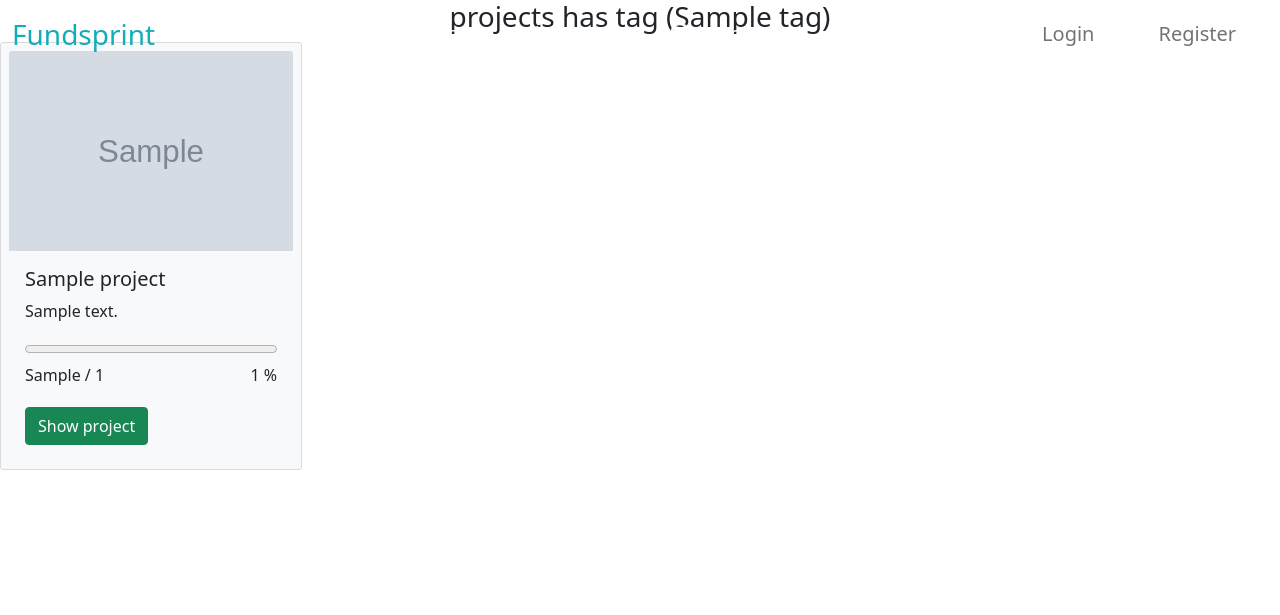
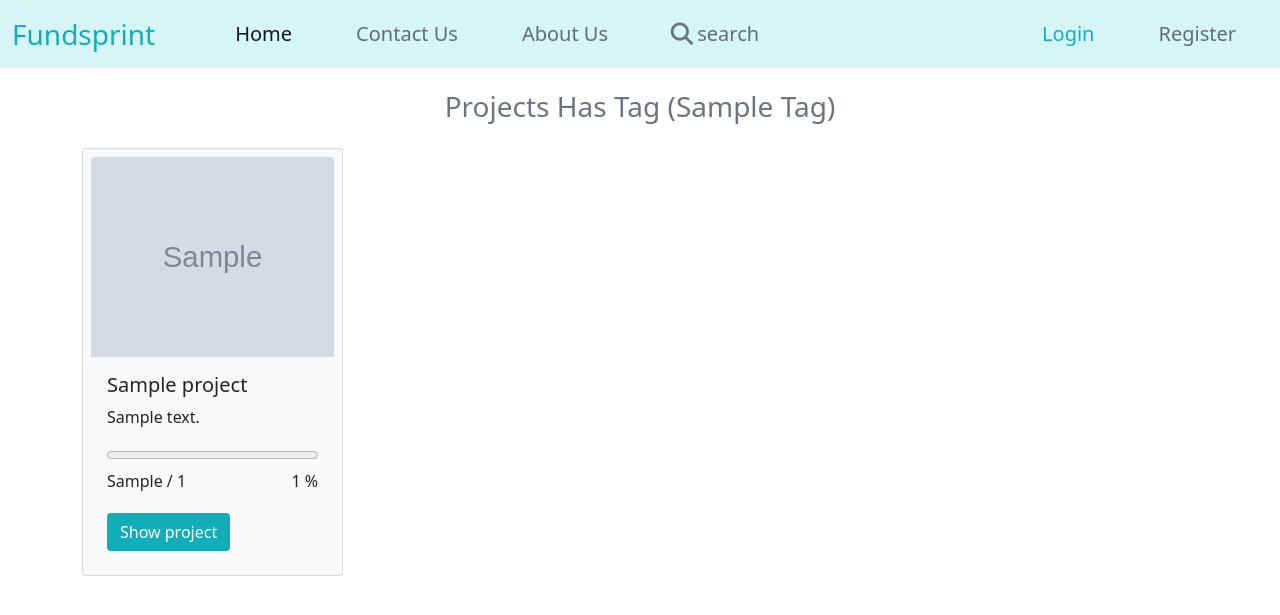
Before and after one commit to MohamedAbotalb/Crowd_Funding_System, a Django app: template apps/projects/templates/projects/tagged.html in a window 1280 px wide. Shown: the top 615 px of the page. Run offline with Django 5.2, Linux system fonts and the light colour scheme; the template is opened without the code that fills it: most values are stand-ins (such as "Sample title", 1, 10 or a date in 2020); grey boxes marked "Sample" are stand-in pictures.

Commit message:
tagged design

```diff
--- a/apps/projects/templates/projects/tagged.html
+++ b/apps/projects/templates/projects/tagged.html
@@ -4,12 +4,31 @@
 {% block title %} Tag | {{ tag }} {% endblock %}
 
 {% block navbar %}
-{% include 'layouts/navbar-2.html' %}
+{% include 'layouts/navbar.html' %}
 {% endblock %}
+{% block styles %}
 
+<style>
+    .margine{
+        margin-top: 90px;
+    }
+.btnsign{
+    color: aliceblue;
+    background-color: #012555;
+    border-color: #012555;
+}
+.btnsign:hover{
+     color: aliceblue;
+    background-color:#3dd0d8 ;
+    border-color: #3dd0d8;
+}
+
+</style>
+{% endblock %}
 {% block content %}
-<div class="row mb-2">
-    <h3 class="text-center">projects has tag ({{tag}})</h1>
+<div class="container margine">
+    <div class="row mb-2">
+    <h3 class="text-center mb-4 text-secondary  text-capitalize ">projects has tag ({{tag}})</h1>
     {% for project in projects %}
     <div class="item col-3">
                         <div class="card p-2 bg-light">
@@ -24,10 +43,12 @@
                                     <p>{{project.current_fund }} / {{ project.total_target}}</p>
                                     <p>{{project.percentag}} %</p>
                                 </div>
-                                <a href="{% url 'project_details' project.slug %}" class="btn btn-success mt-1">Show project</a>
+                                <a href="{% url 'project_details' project.slug %}" class="btn text-white  mt-1" style="background-color: #13ADB7;">Show project</a>
                             </div>
                         </div>
                     </div>
     {% endfor %}
 </div>
+</div>
+
 {% endblock %}
```
